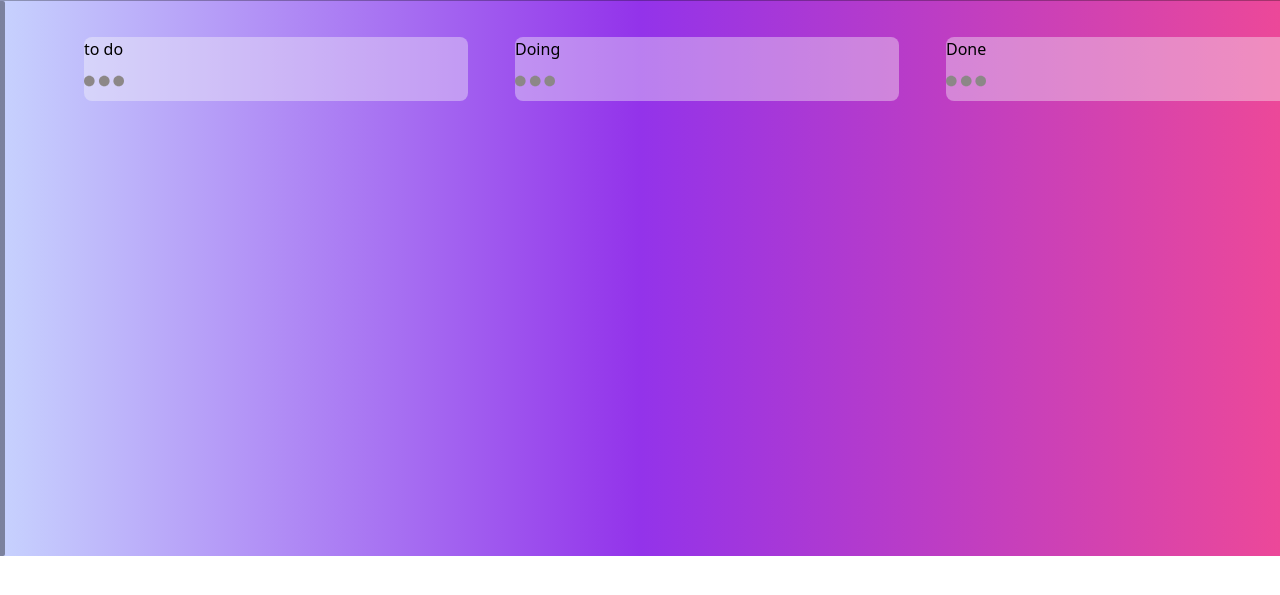
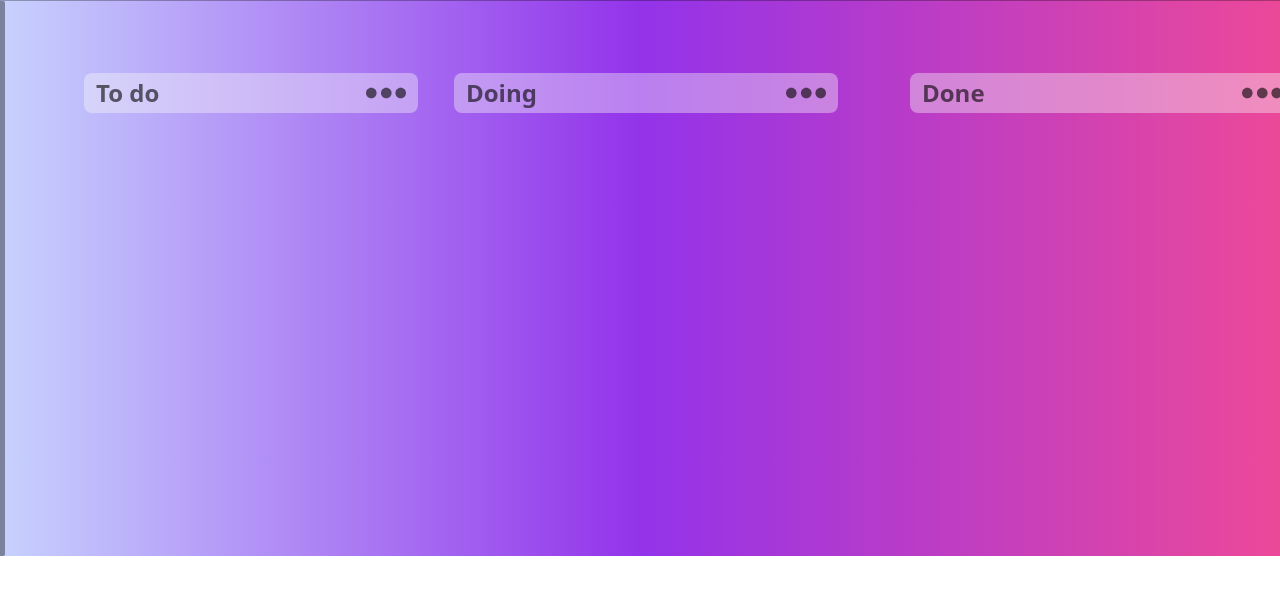
Before and after one commit to Fshd5232/Trello-to-do-list, a website built with Vite: page index.html in a window 1280 px wide. Shown: the part 51-646 px from the top of the page. Built offline with nearby package versions, Linux system fonts and the light colour scheme.

Commit message:
Complete the style list

```diff
--- a/index.html
+++ b/index.html
@@ -4,7 +4,7 @@
     <meta charset="UTF-8" />
     <link rel="icon" type="image/svg+xml" href="/vite.svg" />
     <meta name="viewport" content="width=device-width, initial-scale=1.0" />
-    <title>Vite App</title>
+    <title>To Do list</title>
   </head>
   <body>
     <div id="app"
@@ -44,7 +44,7 @@
               <img src="./image/danger.svg"
                 class="w-10 p-2 bg-[#f8f8f829] rounded-lg">
               <img src="./image/alarm-bell.svg"
-                class="w-10 p-2 bg-[#f8f8f829] rounded-lg">
+                class="w-10 p-2 bg-[#f8f8f829] rounded-lg ">
             </div>
           </div>
         </div>
@@ -70,15 +70,15 @@
       </div>
       <div
         class="bodyList rounded-sm w-[1318px] h-[555px]  absolute top-[52px] left-[48px]">
-        <div class="flex flex-row justify-between items-center p-9"> <div
-            class="toDO bg-[#f8f8f863] w-96 rounded-lg">
-            <div>
-              <h3>to do</h3>
-              <svg class="w-10" fill="#8c8787" version="1.1" id="Capa_1"
+        <div class="flex flex-row justify-between items-center p-9">
+          <div class="toDO h-10 bg-[#f8f8f863] w-96 rounded-lg">
+            <div class="flex items-center justify-between m-3 mt-0">
+              <h3 class="font-bold text-2xl text-[#00000099]">To do</h3>
+              <svg class="w-10" fill="#00000099" version="1.1" id="Capa_1"
                 xmlns="http://www.w3.org/2000/svg"
                 xmlns:xlink="http://www.w3.org/1999/xlink"
                 viewBox="0 0 342.382 342.382" xml:space="preserve"
-                stroke="#8c8787"><g id="SVGRepo_bgCarrier"
+                stroke="#00000051"><g id="SVGRepo_bgCarrier"
                   stroke-width="0"></g><g id="SVGRepo_tracerCarrier"
                   stroke-linecap="round" stroke-linejoin="round"></g><g
                   id="SVGRepo_iconCarrier"> <g> <g> <g> <path
@@ -91,13 +91,15 @@
             </div>
           </div>
 
-          <div class="Doing toDO bg-[#f8f8f863] w-96 rounded-lg"> <div>
-              <h3>Doing</h3>
-              <svg class="w-10" fill="#8c8787" version="1.1" id="Capa_1"
+          <div class="flex flex-row justify-between items-center p-9">
+            <div class="Doing h-10 bg-[#f8f8f863] w-96 rounded-lg">
+              <div class="flex items-center justify-between m-3 mt-0">
+                <h3 class="font-bold text-2xl text-[#00000099]">Doing</h3>
+                <svg class="w-10" fill="#00000099" version="1.1" id="Capa_1"
                   xmlns="http://www.w3.org/2000/svg"
                   xmlns:xlink="http://www.w3.org/1999/xlink"
                   viewBox="0 0 342.382 342.382" xml:space="preserve"
-                stroke="#8c8787"><g id="SVGRepo_bgCarrier"
+                  stroke="#00000051"><g id="SVGRepo_bgCarrier"
                     stroke-width="0"></g><g id="SVGRepo_tracerCarrier"
                     stroke-linecap="round" stroke-linejoin="round"></g><g
                     id="SVGRepo_iconCarrier"> <g> <g> <g> <path
@@ -110,13 +112,17 @@
               </div>
             </div>
 
-          <div class="Done toDO bg-[#f8f8f863] w-96 rounded-lg"> <div>
-              <h3>Done</h3>
-              <svg class="w-10" fill="#8c8787" version="1.1" id="Capa_1"
+          </div>
+
+          <div class="flex flex-row justify-between items-center p-9">
+            <div class="Done h-10 bg-[#f8f8f863] w-96 rounded-lg">
+              <div class="flex items-center justify-between m-3 mt-0">
+                <h3 class="font-bold text-2xl text-[#00000099]">Done</h3>
+                <svg class="w-10" fill="#00000099" version="1.1" id="Capa_1"
                   xmlns="http://www.w3.org/2000/svg"
                   xmlns:xlink="http://www.w3.org/1999/xlink"
                   viewBox="0 0 342.382 342.382" xml:space="preserve"
-                stroke="#8c8787"><g id="SVGRepo_bgCarrier"
+                  stroke="#00000051"><g id="SVGRepo_bgCarrier"
                     stroke-width="0"></g><g id="SVGRepo_tracerCarrier"
                     stroke-linecap="round" stroke-linejoin="round"></g><g
                     id="SVGRepo_iconCarrier"> <g> <g> <g> <path
@@ -126,13 +132,14 @@
                         </g> <g> <path
                             d="M297.165,125.972c-24.932,0-45.222,20.284-45.222,45.219c0,24.94,20.29,45.219,45.222,45.219 c24.926,0,45.217-20.278,45.217-45.219C342.382,146.256,322.091,125.972,297.165,125.972z"></path>
                         </g> </g> </g> </g></svg>
-            </div></div>
-
+              </div>
             </div>
 
           </div>
 
         </div>
+      </div>
+    </div>
     <script type="module" src="/main.js"></script>
   </body>
 </html>
```
Lines whose indentation alone changed are shown as unchanged.
